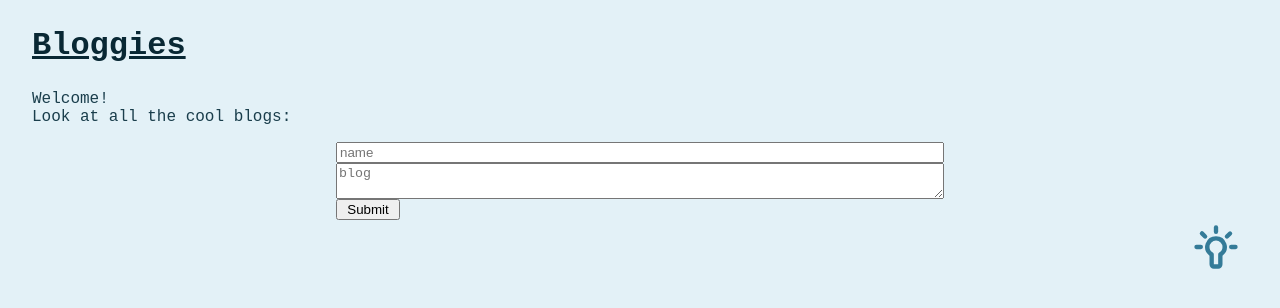
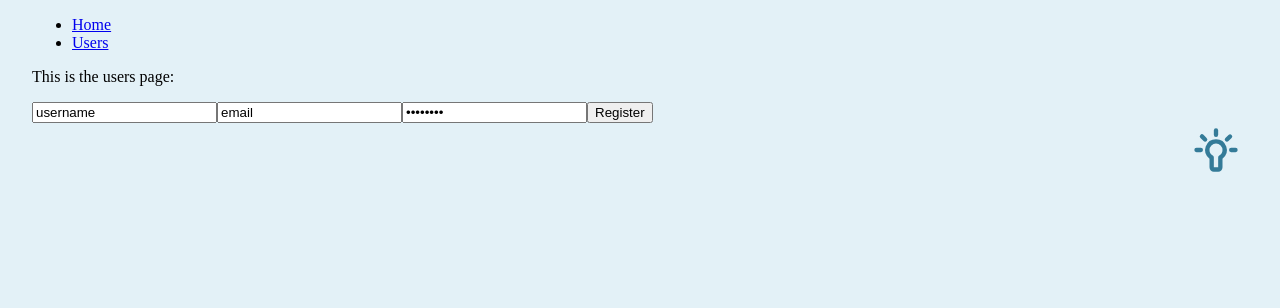
Before and after one commit to DanielOhn/bloggies-client, a React (Create React App) app: page /users in a window 1280 px wide. Shown: the top 308 px of the page. Built offline with nearby package versions, Linux system fonts and the light colour scheme; no server answers.

Commit message:
Add react-router-dom and cleaned up code.  Add new folder pages. Add users page and landing page.

```diff
--- a/package.json
+++ b/package.json
@@ -8,11 +8,12 @@
     "@testing-library/react": "^9.5.0",
     "@testing-library/user-event": "^7.2.1",
     "apollo-boost": "^0.4.9",
-    "graphql": "^15.1.0",
+    "graphql": "^15.3.0",
     "react": "^16.13.1",
     "react-apollo": "^3.1.5",
     "react-dom": "^16.13.1",
     "react-markdown": "^4.3.1",
+    "react-router-dom": "^5.2.0",
     "react-scripts": "3.4.1"
   },
   "scripts": {
--- a/src/components/App.js
+++ /dev/null
@@ -1,80 +0,0 @@
-import React, { useState, useEffect } from "react"
-import "../styles/App.css"
-
-import BlogList from "./BlogList"
-
-import DarkMode from "../components/DarkMode"
-
-function App() {
-  const [blogs, setBlogs] = useState({})
-  const [error, setError] = useState()
-
-  useEffect(() => {
-    async function fetchBlogs() {
-      const url = `http://localhost:3001/blogs`
-
-      const res = await fetch(url)
-      const data = await res.json()
-
-      setBlogs(data)
-    }
-
-    fetchBlogs()
-  }, [])
-
-  const onSubmit = (event) => {
-    let blogPost = { name: event.form.name, blog: event.form.blog }
-
-    fetch(`/create-blog`, {
-      method: "POST",
-      headers: {
-        "Content-Type": "application/json",
-      },
-      body: blogPost,
-    }).catch((err) => {
-      setError(err)
-    })
-  }
-
-  const listBlogs = Object.keys(blogs).map((i) => {
-    let blog = blogs[i]
-    let title = blog.name
-    let content = blog.blog
-
-    console.log(blog._id)
-    return (
-      <div className="blog" key={i}>
-        <BlogList id={blog._id} name={title} content={content} />
-      </div>
-    )
-  })
-
-  return (
-    <div className="App">
-      <div className="content">
-        <section className="blog-section">
-          <h1 className="heading heavy primary">Bloggies</h1>
-          <p className="normal secondary">
-            Welcome! <br />
-            Look at all the cool blogs:
-          </p>
-          {blogs && listBlogs}
-          {error && <div>{error}</div>}
-        </section>
-
-        <section className="create-section">
-          <form action="/create-blog" method="POST">
-            <input type="text" placeholder="name" name="name" />
-            <textarea type="text" placeholder="blog" name="blog"></textarea>
-            <button type="submit" onClick={() => onSubmit}>
-              Submit
-            </button>
-          </form>
-        </section>
-        <DarkMode />
-      </div>
-    </div>
-  )
-}
-
-export default App
--- /dev/null
+++ b/src/components/App.jsx
@@ -0,0 +1,37 @@
+import React from "react"
+import "../styles/App.css"
+
+import { BrowserRouter as Router, Route, Link, Switch } from "react-router-dom"
+
+import DarkMode from "./DarkMode"
+import Users from "../pages/Users"
+import Landing from "../pages/Landing"
+
+function App() {
+  return (
+    <div className="App">
+      <div className="content">
+        <Router>
+          <div>
+            <ul>
+              <li>
+                <Link to="/">Home</Link>
+              </li>
+              <li>
+                <Link to="/users">Users</Link>
+              </li>
+            </ul>
+          </div>
+          <Switch>
+            <Route path="/" exact render={() => <Landing />} />
+            <Route path="/users" exact render={() => <Users />} />
+          </Switch>
+        </Router>
+
+        <DarkMode />
+      </div>
+    </div>
+  )
+}
+
+export default App
--- a/src/components/BlogList.js
+++ b/src/components/BlogList.jsx
@@ -4,7 +4,6 @@ import ReactMarkdown from "react-markdown"
 function BlogList(props) {
   const [edit, setEdit] = useState(false)
 
-  const [id, setId] = useState(props.id)
   const [name, setName] = useState(props.name || "")
   const [content, setContent] = useState(props.content || "")
   const [url, setUrl] = useState(`http://localhost:3001`)
--- /dev/null
+++ b/src/pages/Landing.jsx
@@ -0,0 +1,73 @@
+import React, { useEffect, useState } from "react"
+
+import BlogList from "../components/BlogList"
+
+function Landing() {
+  const [blogs, setBlogs] = useState({})
+  const [error, setError] = useState()
+
+  useEffect(() => {
+    async function fetchBlogs() {
+      const url = `http://localhost:3001/blogs`
+
+      const res = await fetch(url)
+      const data = await res.json()
+
+      setBlogs(data)
+    }
+
+    fetchBlogs()
+  }, [])
+
+  const onSubmit = (event) => {
+    let blogPost = { name: event.form.name, blog: event.form.blog }
+
+    fetch(`/create-blog`, {
+      method: "POST",
+      headers: {
+        "Content-Type": "application/json",
+      },
+      body: blogPost,
+    }).catch((err) => {
+      setError(err)
+    })
+  }
+
+  const listBlogs = Object.keys(blogs).map((i) => {
+    let blog = blogs[i]
+    let title = blog.name
+    let content = blog.blog
+
+    return (
+      <div className="blog" key={i}>
+        <BlogList id={blog._id} name={title} content={content} />
+      </div>
+    )
+  })
+
+  return (
+    <div>
+      <section className="blog-section">
+        <h1 className="heading heavy primary">Bloggies</h1>
+        <p className="normal secondary">
+          Welcome! <br />
+          Look at all the cool blogs:
+        </p>
+        {blogs && listBlogs}
+        {error && <div>{error}</div>}
+      </section>
+
+      <section className="create-section">
+        <form action="/create-blog" method="POST">
+          <input type="text" placeholder="name" name="name" />
+          <textarea type="text" placeholder="blog" name="blog"></textarea>
+          <button type="submit" onClick={() => onSubmit}>
+            Submit
+          </button>
+        </form>
+      </section>
+    </div>
+  )
+}
+
+export default Landing
--- /dev/null
+++ b/src/pages/Users.jsx
@@ -0,0 +1,54 @@
+import React, { useState } from "react"
+
+const Users = () => {
+  const [username, setUsername] = useState("username")
+  const [email, setEmail] = useState("email")
+  const [password, setPassword] = useState("password")
+  const [url, setUrl] = useState(`http://localhost:3001`)
+
+  const onCreate = (e) => {
+    e.preventDefault()
+
+    let newUser = { username: username, email: email, password: password }
+
+    fetch(`${url}/create-user`, {
+      method: "POST",
+      headers: {
+        "Content-Type": "application/json",
+      },
+      body: newUser,
+    }).catch((err) => {
+      console.log(err)
+    })
+  }
+
+  return (
+    <div className="users-list">
+      <p>This is the users page:</p>
+
+      <form onSubmit={onCreate}>
+        <input
+          type="text"
+          value={username}
+          onChange={(e) => setUsername(e.target.value)}
+          name="username"
+        />
+        <input
+          type="email"
+          value={email}
+          onChange={(e) => setEmail(e.target.value)}
+          name="email"
+        />
+        <input
+          type="password"
+          value={password}
+          onChange={(e) => setPassword(e.target.value)}
+          name="password"
+        />
+        <input type="submit" value="Register" />
+      </form>
+    </div>
+  )
+}
+
+export default Users
```
Also changed, not shown: src/components/DarkMode.jsx (renamed from src/components/DarkMode.js), src/index.jsx (renamed from src/index.js), 1 other file (tests, documents, lock files or other folders).
